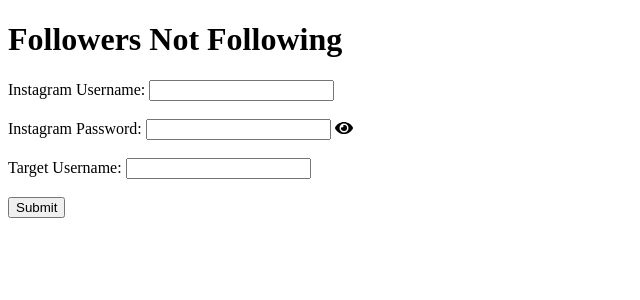
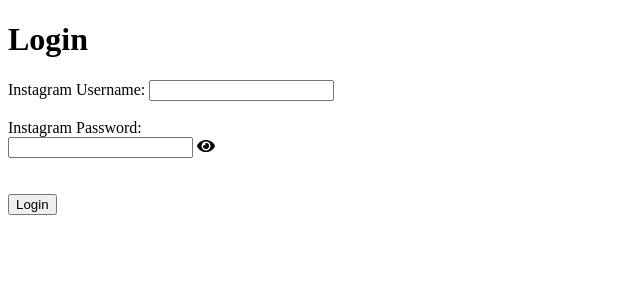
Before and after one commit to kenil-8520/instagram-project, a Django app: page / in a window 1280 px wide. Shown: the top 300 px of the page, without its empty margins (0-640 px from the left). Run offline with Django 4.2, Linux system fonts and the light colour scheme.

Commit message:
changes in code

```diff
--- a/instagram_app/templates/followers_not_following.html
+++ b/instagram_app/templates/followers_not_following.html
@@ -3,73 +3,11 @@
 
 <head>
     <title>Followers Not Following</title>
-    <style>
-        table {
-            border-collapse: collapse;
-            width: 100%;
-        }
-
-        th,
-        td {
-            padding: 8px;
-            text-align: left;
-            border-bottom: 1px solid #ddd;
-        }
-
-        .password-toggle {
-            position: relative;
-        }
-
-        .password-toggle input[type="password"] {
-            padding-right: 28px;
-        }
-
-        .password-toggle .toggle-password {
-            position: absolute;
-            top: 50%;
-            right: 5px;
-            transform: translateY(-50%);
-            cursor: pointer;
-        }
-    </style>
-    <script src="https://cdnjs.cloudflare.com/ajax/libs/font-awesome/5.15.3/js/all.min.js"></script>
-    <script>
-        function togglePasswordVisibility() {
-            var passwordInput = document.getElementById("password");
-            var toggleIcon = document.getElementById("toggle-icon");
-
-            if (passwordInput.type === "password") {
-                passwordInput.type = "text";
-                toggleIcon.classList.remove("fa-eye");
-                toggleIcon.classList.add("fa-eye-slash");
-            } else {
-                passwordInput.type = "password";
-                toggleIcon.classList.remove("fa-eye-slash");
-                toggleIcon.classList.add("fa-eye");
-            }
-        }
-    </script>
+    <!-- CSS styles here -->
 </head>
 
 <body>
     <h1>Followers Not Following</h1>
-    {% if error_message %}
-    <p>{{ error_message }}</p>
-    {% endif %}
-    <form method="post" action="{% url 'followers_not_following' %}">
-        {% csrf_token %}
-        <label for="user">Instagram Username:</label>
-        <input type="text" id="user" name="user" required><br><br>
-        <label class="password-toggle" for="password">Instagram Password:</label>
-        <input type="password" id="password" name="password" required>
-        <i id="toggle-icon" class="fa fa-eye toggle-password" onclick="togglePasswordVisibility()"></i>
-        <br><br>
-        <label for="target_username">Target Username:</label>
-        <input type="text" id="target_username" name="target_username" required><br><br>
-        <input type="submit" value="Submit">
-    </form>
-
-    {% if total_users %}
     <p>Total users not following you: {{ total_users }}</p>
     <table>
         <thead>
@@ -85,7 +23,11 @@
             {% endfor %}
         </tbody>
     </table>
-    {% endif %}
+
+    <script src="https://cdnjs.cloudflare.com/ajax/libs/font-awesome/5.15.3/js/all.min.js"></script>
+    <script>
+        // JavaScript code here
+    </script>
 </body>
 
 </html>
--- /dev/null
+++ b/instagram_app/templates/login.html
@@ -0,0 +1,48 @@
+<!DOCTYPE html>
+<html>
+
+<head>
+    <title>Login</title>
+    <style>
+        /* CSS styles here */
+    </style>
+</head>
+
+<body>
+    <h1>Login</h1>
+    {% if error_message %}
+    <p>{{ error_message }}</p>
+    {% endif %}
+    <form method="post" action="{% url 'login' %}">
+        {% csrf_token %}
+        <label for="user">Instagram Username:</label>
+        <input type="text" id="user" name="user" required><br><br>
+        <label class="password-toggle" for="password">Instagram Password:</label>
+        <div class="password-input">
+            <input type="password" id="password" name="password" required>
+            <i id="toggle-icon" class="fa fa-eye toggle-password" onclick="togglePasswordVisibility()"></i>
+        </div>
+        <br><br>
+        <input type="submit" value="Login">
+    </form>
+
+    <script src="https://cdnjs.cloudflare.com/ajax/libs/font-awesome/5.15.3/js/all.min.js"></script>
+    <script>
+        function togglePasswordVisibility() {
+            var passwordInput = document.getElementById("password");
+            var toggleIcon = document.getElementById("toggle-icon");
+
+            if (passwordInput.type === "password") {
+                passwordInput.type = "text";
+                toggleIcon.classList.remove("fa-eye");
+                toggleIcon.classList.add("fa-eye-slash");
+            } else {
+                passwordInput.type = "password";
+                toggleIcon.classList.remove("fa-eye-slash");
+                toggleIcon.classList.add("fa-eye");
+            }
+        }
+    </script>
+</body>
+
+</html>
--- a/instagram_app/views.py
+++ b/instagram_app/views.py
@@ -1,13 +1,33 @@
-from django.shortcuts import render
+from django.shortcuts import render, redirect
 import instaloader
 
-def followers_not_following_view(request):
+def login_view(request):
     if request.method == 'POST':
         user = request.POST.get('user')
         password = request.POST.get('password')
-        target_username = request.POST.get('target_username')
 
         try:
+            loader = instaloader.Instaloader()
+            loader.login(user, password)
+
+            request.session['user'] = user
+            request.session['password'] = password
+
+            return redirect('search_target')
+        except instaloader.exceptions.BadCredentialsException:
+            error_message = "Invalid username or password. Please try again."
+            return render(request, 'login.html', {'error_message': error_message})
+    else:
+        return render(request, 'login.html')
+
+def search_target_view(request):
+    if 'user' in request.session and 'password' in request.session:
+        if request.method == 'POST':
+            target_username = request.POST.get('target_username')
+
+            user = request.session['user']
+            password = request.session['password']
+
             loader = instaloader.Instaloader()
             loader.login(user, password)
             profile = instaloader.Profile.from_username(loader.context, target_username)
@@ -20,8 +40,7 @@
                 'followers_not_following': followers_not_following,
             }
             return render(request, 'followers_not_following.html', context)
-        except instaloader.exceptions.BadCredentialsException:
-            error_message = "Invalid username or password. Please try again."
-            return render(request, 'followers_not_following.html', {'error_message': error_message})
+        else:
+            return render(request, 'search_target.html')
     else:
-        return render(request, 'followers_not_following.html')
+        return redirect('login')
--- a/instagram_project/urls.py
+++ b/instagram_project/urls.py
@@ -22,9 +22,12 @@
 
 from django.contrib import admin
 from django.urls import path
-from instagram_app.views import followers_not_following_view
+# from instagram_app.views import login_view,search_target_view
+from instagram_app import views
+
+from django.urls import path
 
 urlpatterns = [
-    path('admin/', admin.site.urls),
-    path('', followers_not_following_view, name='followers_not_following'),
+    path('', views.login_view, name='login'),
+    path('search_target/', views.search_target_view, name='search_target'),
 ]
```
Also changed, not shown: instagram_app/templates/search_target.html (added, +24 -0 lines), db.sqlite3.
